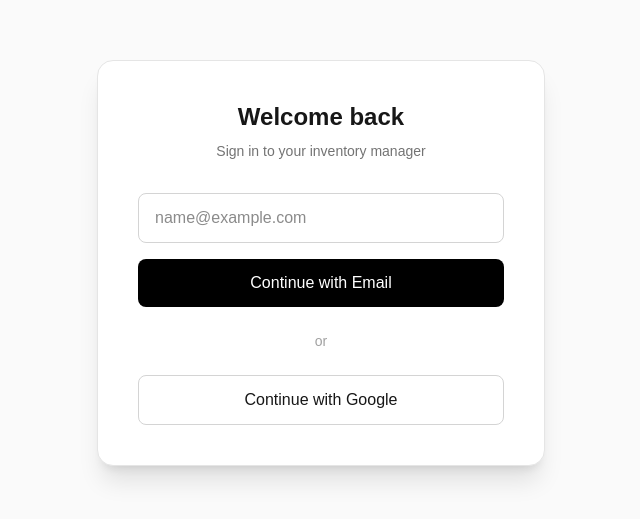
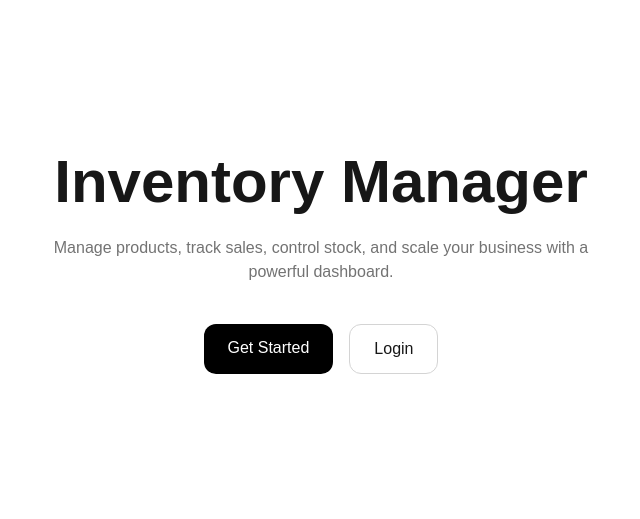
Before and after one commit to alton47/binzo, a Next.js app: page / in a window 1280 px wide. Shown: the part 137-656 px from the top of the page, without its empty margins (319-959 px from the left). Built offline with nearby package versions, Linux system fonts and the light colour scheme; no server answers.

Commit message:
Update the Landing page

```diff
--- a/app/page.tsx
+++ b/app/page.tsx
@@ -1,95 +1,29 @@
-"use client";
+import Link from "next/link";
 
-import { useState } from "react";
-import { createSupabaseBrowserClient } from "@/lib/supabase/client";
-import AuthCard from "@/components/ui/AuthCard";
+export default function LandingPage() {
+  return (
+    <main className="min-h-screen bg-white dark:bg-black flex flex-col items-center justify-center text-center px-6">
+      <h1 className="text-4xl md:text-6xl font-bold mb-6">Inventory Manager</h1>
+      <p className="text-neutral-500 max-w-xl mb-10">
+        Manage products, track sales, control stock, and scale your business
+        with a powerful dashboard.
+      </p>
 
-export default function LoginPage() {
-  const supabase = createSupabaseBrowserClient();
+      <div className="flex gap-4">
+        <Link
+          href="/login"
+          className="px-6 py-3 rounded-xl bg-black text-white dark:bg-white dark:text-black"
+        >
+          Get Started
+        </Link>
 
-  const [email, setEmail] = useState("");
-  const [loading, setLoading] = useState(false);
-  const [message, setMessage] = useState<string | null>(null);
-
-  const handleEmailLogin = async (e: React.FormEvent) => {
-    e.preventDefault();
-    if (!email) return;
-
-    setLoading(true);
-    setMessage(null);
-
-    const { error } = await supabase.auth.signInWithOtp({
-      email,
-      options: {
-        emailRedirectTo: window.location.origin + "/dashboard",
-      },
-    });
-
-    if (error) {
-      if (error.status === 429) {
-        setMessage("Too many requests. Come back in a few minutes.");
-      } else {
-        setMessage(error.message);
-      }
-    } else {
-      setMessage("Magic link sent. Check your email.");
-    }
-
-    setEmail(""); // clear input always
-    setLoading(false);
-  };
-
-  const handleGoogleLogin = async () => {
-    await supabase.auth.signInWithOAuth({
-      provider: "google",
-      options: {
-        redirectTo: window.location.origin + "/dashboard",
-      },
-    });
-  };
-
-  return (
-    <main className="flex min-h-screen items-center justify-center bg-neutral-50 dark:bg-black px-4">
-      <AuthCard>
-        <h1 className="text-2xl font-semibold text-center mb-2">
-          Welcome back
-        </h1>
-        <p className="text-sm text-neutral-500 text-center mb-8">
-          Sign in to your inventory manager
-        </p>
-
-        <form onSubmit={handleEmailLogin} className="flex flex-col gap-4">
-          <input
-            type="email"
-            placeholder="name@example.com"
-            className="px-4 py-3 rounded-lg border border-neutral-300 dark:border-neutral-700 bg-transparent focus:outline-none focus:ring-2 focus:ring-black dark:focus:ring-white transition"
-            value={email}
-            onChange={(e) => setEmail(e.target.value)}
-            required
-          />
-
-          <button
-            type="submit"
-            disabled={loading}
-            className="py-3 rounded-lg bg-black text-white dark:bg-white dark:text-black font-medium hover:opacity-90 transition"
-          >
-            {loading ? "Sending..." : "Continue with Email"}
-          </button>
-        </form>
-
-        <div className="my-6 text-center text-sm text-neutral-400">or</div>
-
-        <button
-          onClick={handleGoogleLogin}
-          className="w-full py-3 rounded-lg border border-neutral-300 dark:border-neutral-700 hover:bg-neutral-100 dark:hover:bg-neutral-800 transition"
+        <Link
+          href="/login"
+          className="px-6 py-3 rounded-xl border border-neutral-300 dark:border-neutral-700"
         >
-          Continue with Google
-        </button>
-
-        {message && (
-          <p className="mt-6 text-sm text-center text-neutral-500">{message}</p>
-        )}
-      </AuthCard>
+          Login
+        </Link>
+      </div>
     </main>
   );
 }
```
